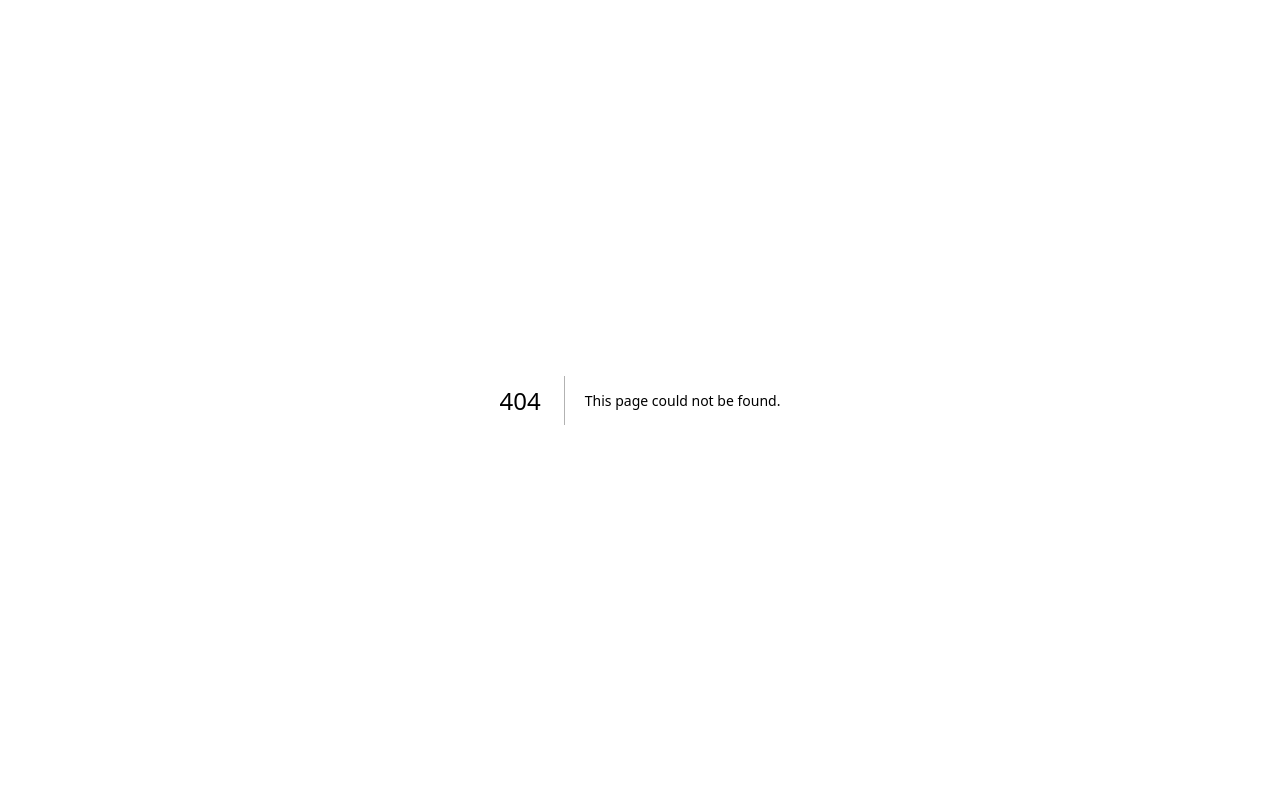
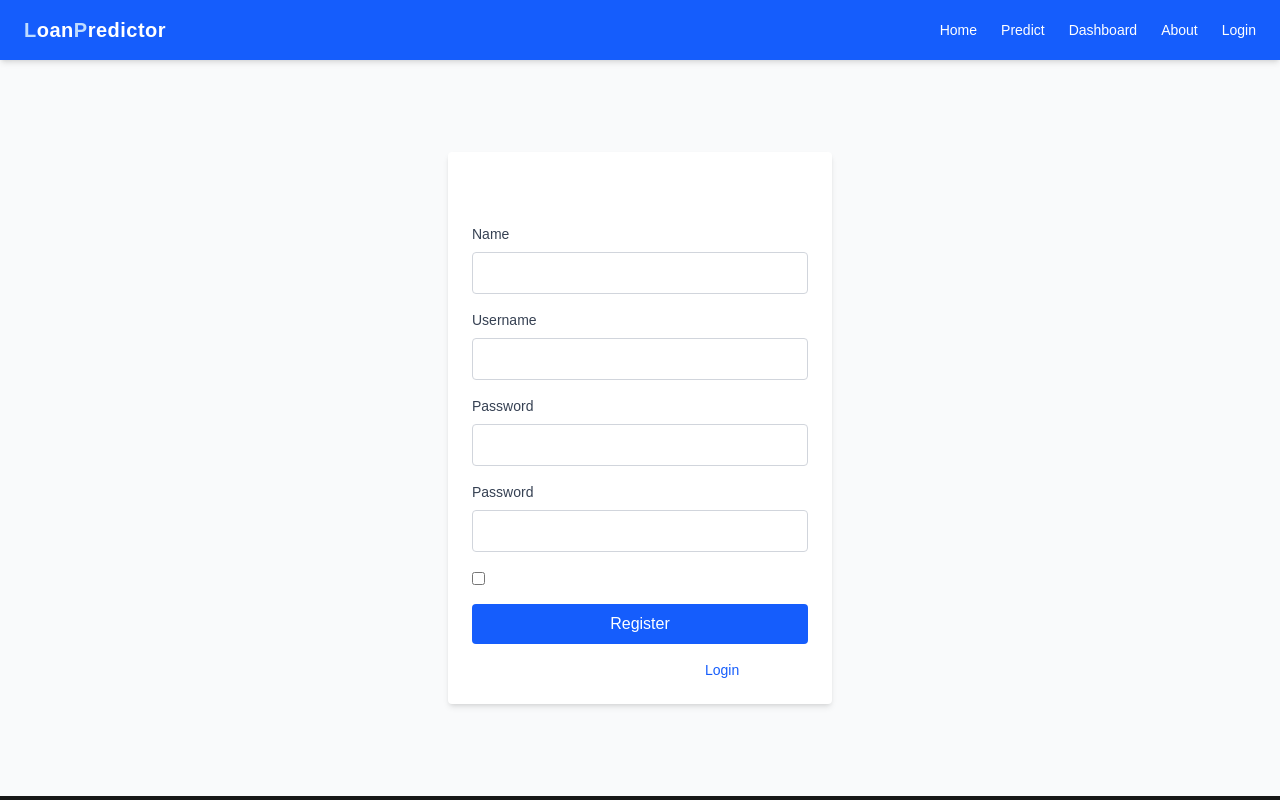
Before and after one commit to prakashwaddar628/loan_approval, a Next.js app in the folder frontend/: page /register in a window 1280 px wide. Before the commit this address had no page. Built offline with nearby package versions, Linux system fonts and the light colour scheme.

Commit message:
login register page implemented

```diff
--- a/frontend/package.json
+++ b/frontend/package.json
@@ -9,6 +9,7 @@
     "lint": "next lint"
   },
   "dependencies": {
+    "dotenv": "^16.5.0",
     "next": "15.3.0",
     "postcss": "^8.5.3",
     "react": "^19.0.0",
--- /dev/null
+++ b/frontend/src/app/login/page.tsx
@@ -0,0 +1,113 @@
+"use client";
+
+import Navbar from "@/components/Navbar";
+import { useRouter } from "next/navigation";
+import { useState } from "react";
+
+export default function Login() {
+  const [username, setUsername] = useState("");
+  const [password, setPassword] = useState("");
+  const [loading, setLoading] = useState(false);
+
+  const router = useRouter();
+
+  const handleSubmit = async (e: React.FormEvent) => {
+    e.preventDefault();
+
+    try {
+      const res = await fetch("http://localhost:5000/login", {
+        method: "POST",
+        headers: { "Content-Type": "application/json" },
+        body: JSON.stringify({ username, password }),
+      });
+
+      const data = await res.json();
+      setLoading(true);
+
+      if (res.ok) {
+        // Assuming backend returns something like { success: true }
+        console.log("Login successful");
+        router.push("/dashboard");
+        setLoading(false);
+      } else {
+        alert(data.error || "Invalid credentials");
+        setLoading(false);
+      }
+    } catch (error) {
+      console.error("Login failed:", error);
+      alert("Something went wrong. Please try again.");
+      setLoading(false);
+    }
+  };
+
+  const handleForgotPassword = () => {
+    console.log("Forgot password link clicked");
+    // TODO: Redirect to forgot password page
+  };
+
+  return (
+    <>
+      <Navbar />
+      <div className="min-h-[92vh] flex justify-center items-center bg-gray-50">
+        <form
+          onSubmit={handleSubmit}
+          className="bg-white p-6 rounded shadow-md w-full max-w-sm overflow-y-hidden"
+        >
+          <h1 className="text-2xl font-bold mb-4 text-center">Login</h1>
+
+          <label className="block mb-2 text-sm font-medium text-gray-700">
+            Username
+          </label>
+          <input
+            type="email"
+            value={username}
+            required
+            onChange={(e) => setUsername(e.target.value)}
+            placeholder="Enter username or email"
+            className="w-full p-2 border border-gray-300 rounded mb-4"
+          />
+
+          <label className="block mb-2 text-sm font-medium text-gray-700">
+            Password
+          </label>
+          <input
+            type="password"
+            required
+            value={password}
+            onChange={(e) => setPassword(e.target.value)}
+            placeholder="Enter password"
+            className="w-full p-2 border border-gray-300 rounded mb-4"
+          />
+
+          <div className="flex items-center justify-between mb-4">
+            <p
+              className="text-blue-600 text-sm cursor-pointer hover:underline"
+              onClick={handleForgotPassword}
+            >
+              Forgot password?
+            </p>
+          </div>
+
+          <button
+            disabled={loading}
+            className={`w-full bg-blue-600 text-white py-2 rounded ${
+              loading ? "opacity-50" : "hover:bg-blue-700"
+            } transition`}
+          >
+            {loading ? "Logging in..." : "Login"}
+          </button>
+
+          <p className="mt-4 text-center text-sm">
+            New user?{" "}
+            <span
+              className="text-blue-600 cursor-pointer hover:underline"
+              onClick={() => router.push("/register")}
+            >
+              Create account
+            </span>
+          </p>
+        </form>
+      </div>
+    </>
+  );
+}
--- /dev/null
+++ b/frontend/src/app/register/page.tsx
@@ -0,0 +1,129 @@
+"use client";
+
+import Navbar from "@/components/Navbar";
+import { useRouter } from "next/navigation";
+import { useState } from "react";
+
+export default function Register() {
+  const [name, setName] = useState("");
+  const [username, setUsername] = useState("");
+  const [password, setPassword] = useState("");
+  const [confirmPassword, setConfirmPassword] = useState("");
+
+  const router = useRouter();
+
+  const handleSubmit = async (e: React.FormEvent) => {
+    e.preventDefault();
+
+    if (password !== confirmPassword) {
+      alert("Passwords do not match!");
+      return;
+    }
+
+    try {
+      const res = await fetch("http://localhost:5000/register", {
+        method: "POST",
+        headers: { "Content-Type": "application/json" },
+        body: JSON.stringify({ name, username, password }),
+      });
+
+      const data = await res.json();
+
+      if (res.ok) {
+        alert("Registration successful!");
+        router.push("/login");
+      } else {
+        alert(data.error || "Registration failed.");
+      }
+    } catch (err) {
+      console.error(err);
+      alert("Something went wrong!");
+    }
+  };
+
+  return (
+    <>
+      <Navbar />
+      <div className="min-h-[92vh] flex justify-center items-center bg-gray-50">
+        <form
+          onSubmit={handleSubmit}
+          className="bg-white p-6 rounded shadow-md w-full max-w-sm overflow-y-hidden"
+        >
+          <h1 className="text-2xl font-bold mb-4 text-center">Register</h1>
+
+          <label className="block mb-2 text-sm font-medium text-gray-700">
+            Name
+          </label>
+          <input
+            type="text"
+            value={name}
+            required
+            onChange={(e) => setName(e.target.value)}
+            placeholder="Enter your name"
+            className="w-full p-2 border border-gray-300 rounded mb-4"
+          />
+
+          <label className="block mb-2 text-sm font-medium text-gray-700">
+            Username
+          </label>
+          <input
+            type="text"
+            value={username}
+            required
+            onChange={(e) => setUsername(e.target.value)}
+            placeholder="Enter username or email"
+            className="w-full p-2 border border-gray-300 rounded mb-4"
+          />
+
+          <label className="block mb-2 text-sm font-medium text-gray-700">
+            Password
+          </label>
+          <input
+            type="password"
+            value={password}
+            required
+            onChange={(e) => setPassword(e.target.value)}
+            placeholder="Enter password"
+            className="w-full p-2 border border-gray-300 rounded mb-4"
+          />
+
+          <label className="block mb-2 text-sm font-medium text-gray-700">
+            Password
+          </label>
+          <input
+            type="password"
+            required
+            value={confirmPassword}
+            onChange={(e) => setConfirmPassword(e.target.value)}
+            placeholder="confirm password"
+            className="w-full p-2 border border-gray-300 rounded mb-4"
+          />
+
+          <div className="flex items-center justify-between mb-4 cursor-pointer">
+            <label className="flex items-center text-sm">
+              <input type="checkbox" required className="mr-2" />
+              agree terms& conditions
+            </label>
+          </div>
+
+          <button
+            type="submit"
+            className="w-full bg-blue-600 text-white py-2 rounded hover:bg-blue-700 transition"
+          >
+            Register
+          </button>
+
+          <p className="mt-4 text-center text-sm">
+            already have an account?{" "}
+            <span
+              className="text-blue-600 cursor-pointer hover:underline"
+              onClick={() => router.push("/login")}
+            >
+              Login
+            </span>
+          </p>
+        </form>
+      </div>
+    </>
+  );
+}
--- a/frontend/src/components/Navbar.tsx
+++ b/frontend/src/components/Navbar.tsx
@@ -26,6 +26,9 @@ export default function Navbar() {
           <Link href="/about" className="hover:underline hover:text-blue-200">
             About
           </Link>
+          <Link href="/login" className="hover:underline hover:text-blue-200">
+          Login
+          </Link>
         </div>
       </div>
     </nav>
```
Also changed, not shown: 1 other file (tests, documents, lock files or other folders).
